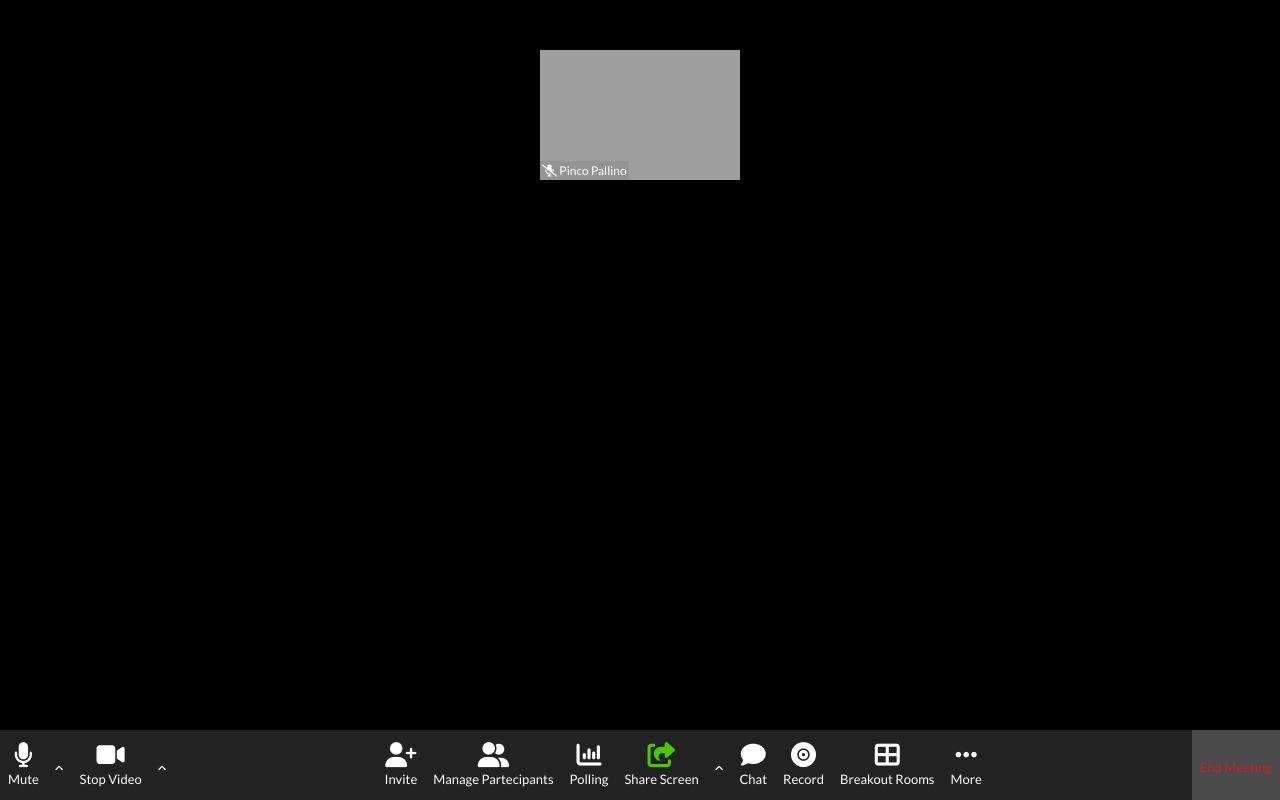
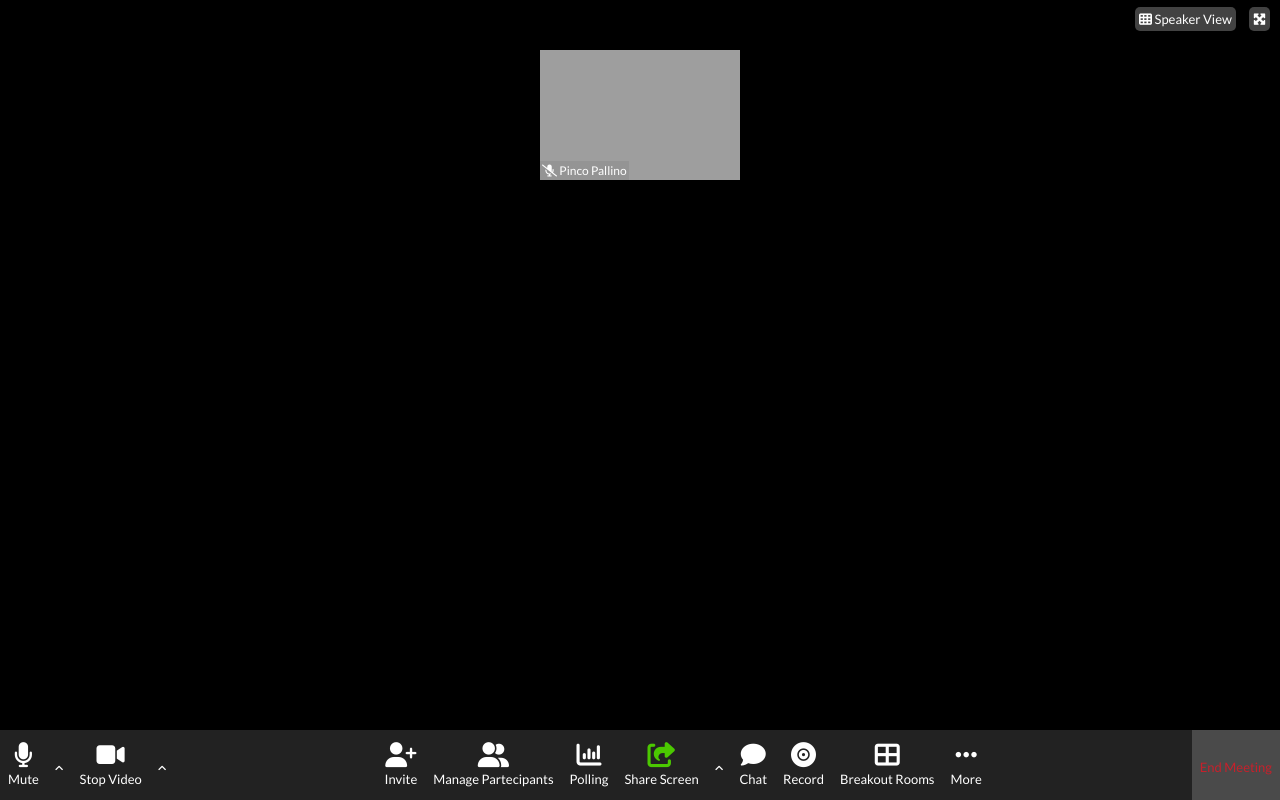
Before and after one commit to battistaennio/html-css-zoom, a plain HTML site: page index.html in a window 1280 px wide. Drawn offline with Linux system fonts and the light colour scheme; grey boxes are pictures that could not be loaded.

Commit message:
Impostazione sezione Speaker View

```diff
--- a/index.html
+++ b/index.html
@@ -16,9 +16,22 @@
 
 </head>
 <body>
-    <div></div>
+
+    <div class="view">
+        <div class="view-button">
+            <span>
+                <i class="fa-solid fa-table-cells"></i>
+                Speaker View
+            </span>
+        </div>
+        <div class="view-button">
+            <i class="fa-solid fa-maximize"></i>
+        </div>
+    </div>
+
     <!-- parte principale con caselle partecipanti in overflow -->
     <main class="flex">
+
         <div class="main-container flex">
 
             <div class="guest">
--- a/style.css
+++ b/style.css
@@ -25,6 +25,29 @@ a{
 main{
     height: 100vh;
     overflow-y: auto;
+}
+
+.view{
+    height: 40px;
+    color: white;
+    background-color: black;
+    text-align: right;
+    width: 100%;
+    position: fixed;
+    top: 0;
+    left: 0;
+    z-index: 900;
+
+}
+
+.view-button{
+    display: inline-block;
+    margin-right: 10px;
+    margin-top: 7px;
+    background-color: rgba(128, 128, 128, 0.516);
+    padding: 4px;
+    font-size: 13px;
+    border-radius: 5px;
 }
 
 .main-container{
```
